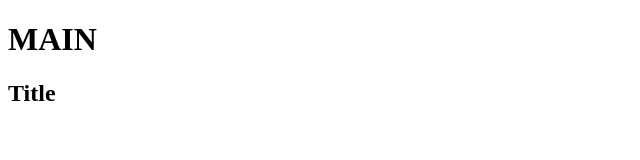
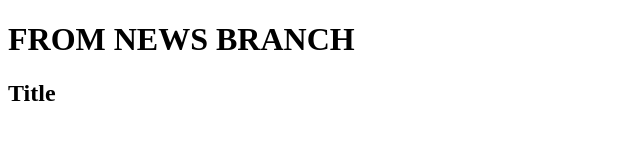
Before and after one commit to a-tatarenkov/19.09-19-branch, a plain HTML site: page index.html in a window 1280 px wide. Shown: the whole page, without its empty margins (0-640 px from the left). Drawn offline with Linux system fonts and the light colour scheme.

Commit message:
ref index.html

```diff
--- a/index.html
+++ b/index.html
@@ -6,7 +6,7 @@
     <title>Document</title>
 </head>
 <body>
-    <h1>MAIN</h1>
+    <h1>FROM NEWS BRANCH</h1>
     <h2>Title</h2>
 </body>
 </html>
```
